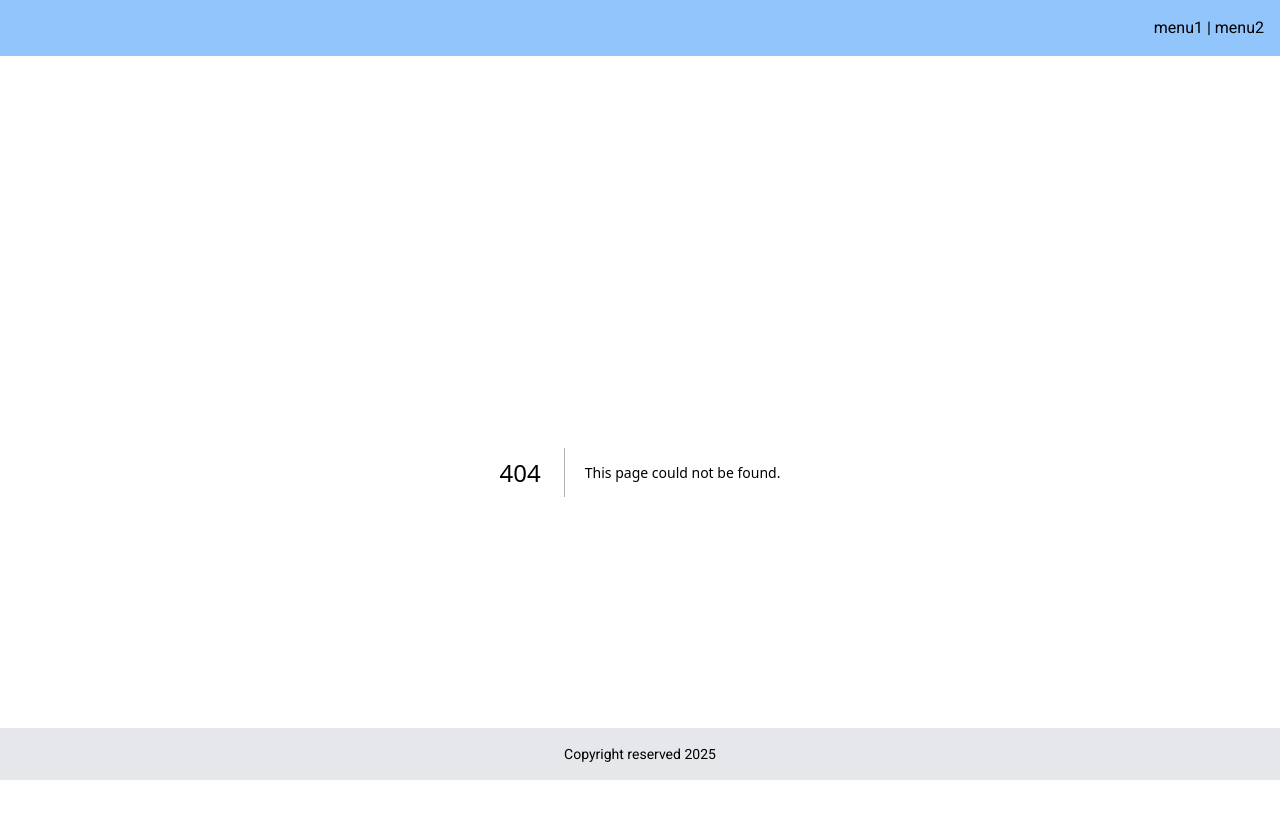
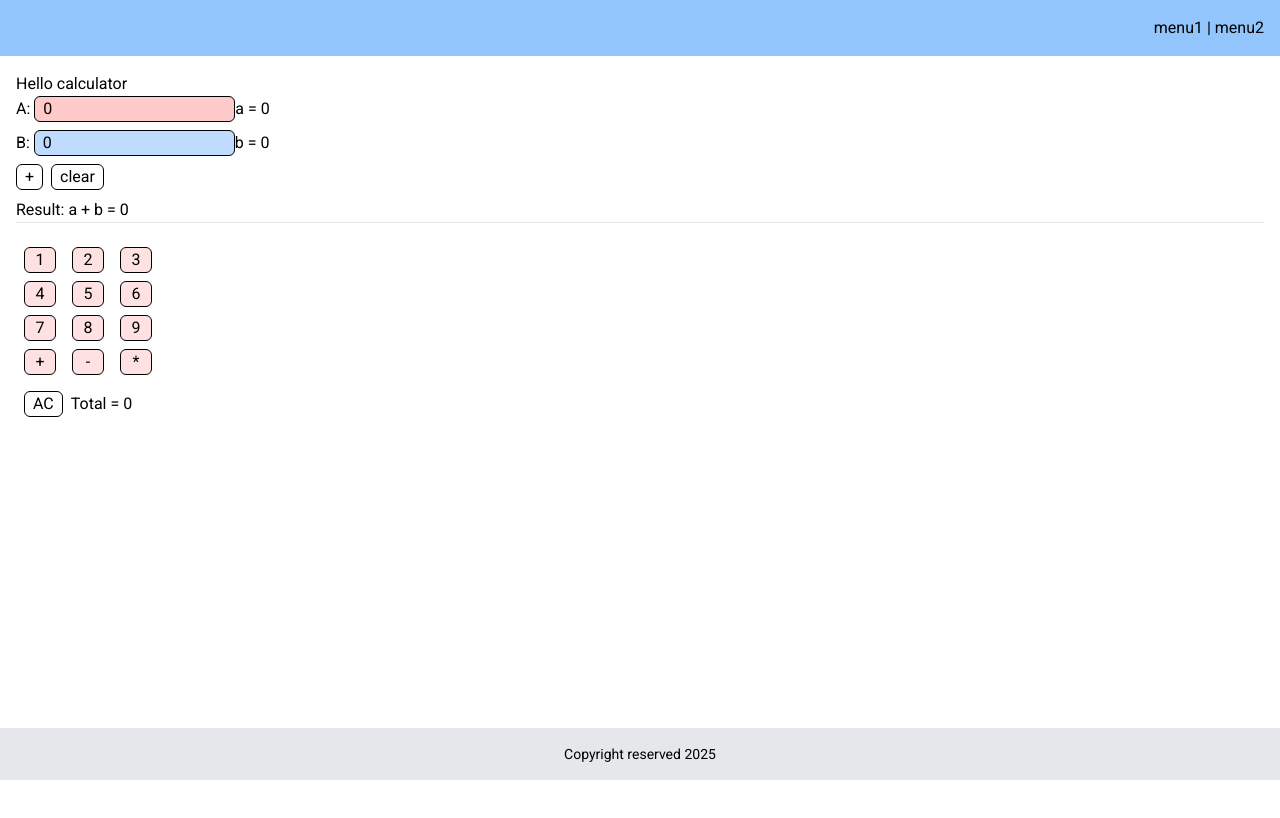
Before and after one commit to wwarodom/web_2_2024, a Next.js app in the folder my-app/: page /cal in a window 1280 px wide. Before the commit this address had no page. Shown: the top 818 px of the page. Built offline with nearby package versions, Linux system fonts and the light colour scheme.

Commit message:
calculator

```diff
--- /dev/null
+++ b/my-app/app/cal/page.tsx
@@ -0,0 +1,113 @@
+"use client"
+
+import { useState } from "react"
+
+const STYLE = "border border-black rounded-md px-2 mb-2"
+const STYLE_BUTTON = " inline-block mx-2 px-2 w-8 bg-red-100 text-center hover:bg-red-600 hover:text-white"
+
+export default function Calculator() {
+
+    const [a, setA] = useState(0)
+    const [b, setB] = useState(0)
+    const [result, setResult] = useState(0)
+
+    const [operator, setOperator] = useState('')
+    const [total, setTotal] = useState(0)
+
+    function cal(e) {
+        switch (operator) {
+            case '+':
+                setTotal(total + +e.target.value)
+                break
+            case '-':
+                setTotal(total - +e.target.value)
+                break
+            case '*':
+                setTotal(total * +e.target.value)
+                break
+            default:
+                setTotal(+e.target.value)
+        }
+    }
+
+    return (
+        <div>
+            <h1>Hello calculator</h1>
+            <div>
+                <label htmlFor="A">A: </label>
+                <input
+                    className={`${STYLE} bg-red-200`}
+                    type="number"
+                    value={a}
+                    onChange={e => setA(+e.target.value)}
+                />
+                a = {a}
+            </div>
+            <div>
+                <label htmlFor="B">B: </label>
+                <input
+                    className={`${STYLE} bg-blue-200`}
+                    type="number"
+                    value={b}
+                    onChange={e => setB(+e.target.value)}
+                />
+                b = {b}
+            </div>
+            <div>
+                <button className={`${STYLE}`}
+                    onClick={() => setResult(a + b)}
+                >+</button>
+                <button className={`${STYLE} ml-2`}
+                    onClick={() => {
+                        setA(0)
+                        setB(0)
+                        setResult(0)
+                    }}
+                >clear</button>
+            </div>
+            <div>
+                Result: a + b = {result}
+            </div>
+
+            <hr /> <br />
+            <div>
+                <div>
+                    <div>
+                        <button className={`${STYLE} ${STYLE_BUTTON}`} value={1} onClick={cal}>1</button>
+                        <button className={`${STYLE} ${STYLE_BUTTON}`} value={2} onClick={cal}>2</button>
+                        <button className={`${STYLE} ${STYLE_BUTTON}`} value={3} onClick={cal}>3</button>
+                    </div>
+                    <div>
+                        <button className={`${STYLE} ${STYLE_BUTTON}`} value={4} onClick={cal}>4</button>
+                        <button className={`${STYLE} ${STYLE_BUTTON}`} value={5} onClick={cal}>5</button>
+                        <button className={`${STYLE} ${STYLE_BUTTON}`} value={6} onClick={cal}>6</button>
+                    </div>
+                    <div>
+                        <button className={`${STYLE} ${STYLE_BUTTON}`} value={7} onClick={cal}>7</button>
+                        <button className={`${STYLE} ${STYLE_BUTTON}`} value={8} onClick={cal}>8</button>
+                        <button className={`${STYLE} ${STYLE_BUTTON}`} value={9} onClick={cal}>9</button>
+                    </div>
+                    <div>
+                        <div className={`${STYLE} ${STYLE_BUTTON}`}
+                            onClick={() => setOperator('+')}
+                        >+</div>
+                        <div className={`${STYLE} ${STYLE_BUTTON}`}
+                            onClick={() => setOperator('-')}
+                        >-</div>
+                        <div className={`${STYLE} ${STYLE_BUTTON}`}
+                            onClick={() => setOperator('*')}
+                        >*</div>
+                    </div>
+
+                    <div>
+                        <button className={`${STYLE} m-2`}
+                            onClick={() => setTotal(0)}
+                            >AC
+                        </button>
+                        Total = {total}
+                    </div>
+                </div>
+            </div>
+        </div>
+    )
+}
```
